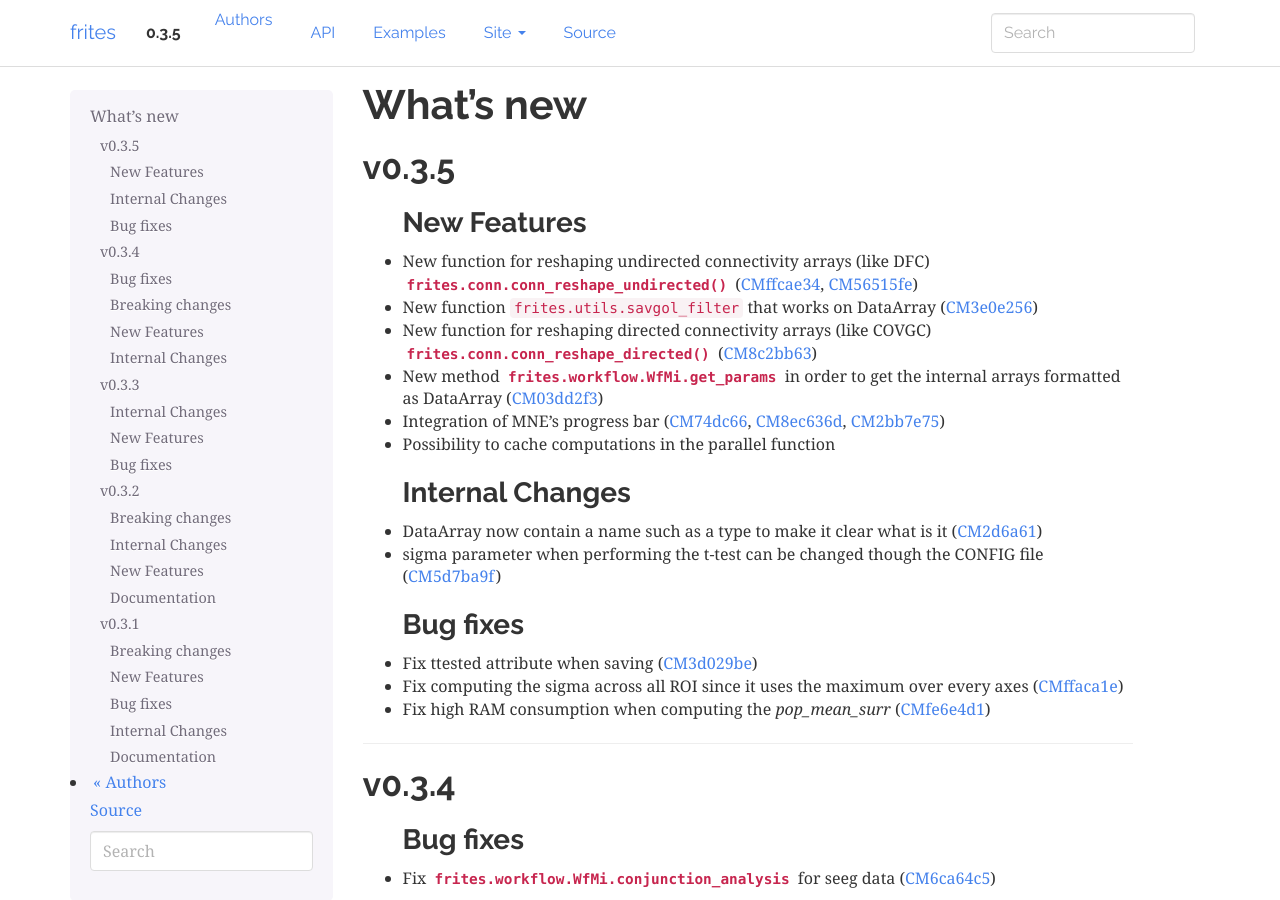
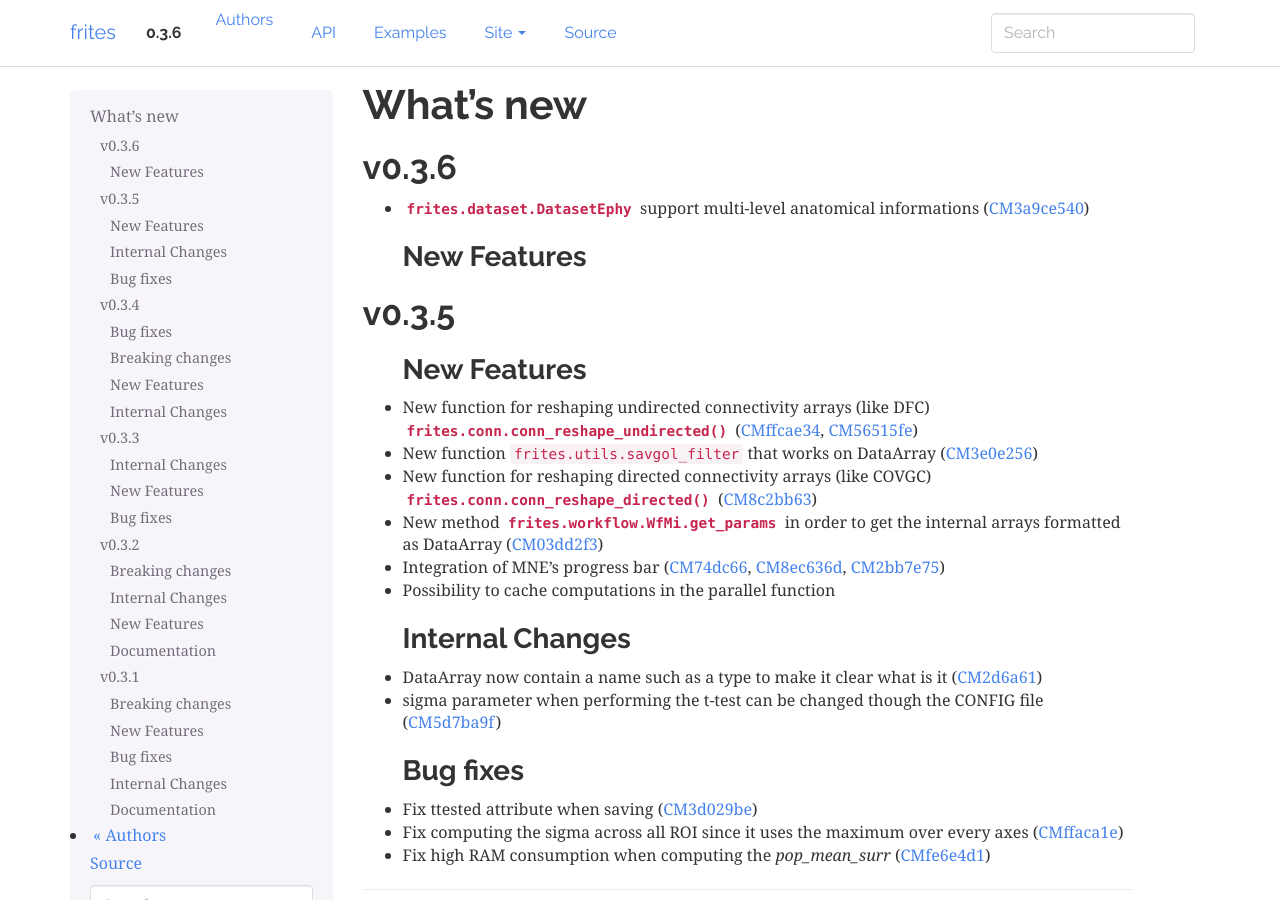
Before and after one commit to brainets/frites, a Sphinx documentation site: the page built from docs/source/whatsnew.rst, in a window 1280 px wide and 900 px high. Built offline with Sphinx 7.4.7, drawn with Linux system fonts in a browser that asks for light colours; pages that are not in the unit, such as notebooks, are missing from menus; cross-references to code outside the pages are shown as plain code.

Commit message:
Update whatsnew + version 0.3.6

```diff
--- a/docs/source/whatsnew.rst
+++ b/docs/source/whatsnew.rst
@@ -2,6 +2,13 @@
 
 What's new
 ==========
+
+v0.3.6
+------
+* :py:class:`frites.dataset.DatasetEphy` support multi-level anatomical informations (:commit:`3a9ce540`)
+
+New Features
+++++++++++++
 
 v0.3.5
 ------
--- a/frites/__init__.py
+++ b/frites/__init__.py
@@ -8,7 +8,7 @@ import logging
 
 from frites import io, core, conn, stats, utils, workflow, simulations  # noqa
 
-__version__ = "0.3.5"
+__version__ = "0.3.6"
 
 # -----------------------------------------------------------------------------
 # Set 'info' as the default logging level
--- a/setup.py
+++ b/setup.py
@@ -4,7 +4,7 @@
 import os
 from setuptools import setup, find_packages
 
-__version__ = "0.3.5"
+__version__ = "0.3.6"
 NAME = 'frites'
 AUTHOR = "BraiNets"
 MAINTAINER = "Etienne Combrisson"
```
